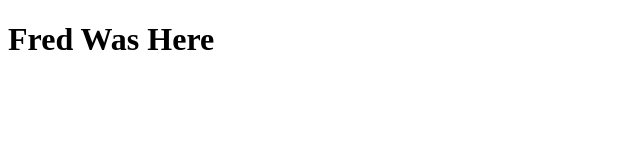
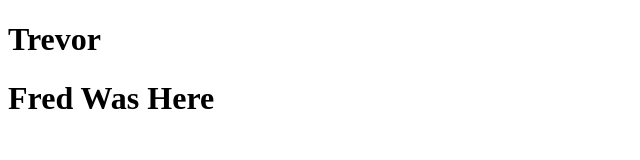
Before and after one commit to trev-of-ev/pt-git-upload, a plain HTML site: page index.html in a window 1280 px wide. Shown: the whole page, without its empty margins (0-640 px from the left). Drawn offline with Linux system fonts and the light colour scheme.

Commit message:
fred was here again

```diff
--- a/index.html
+++ b/index.html
@@ -7,6 +7,7 @@
 </head>
 <body>
     <main>
+        <h1>Trevor</h1>
         <h1>Fred Was Here</h1>
     </main>
 </body>
```
